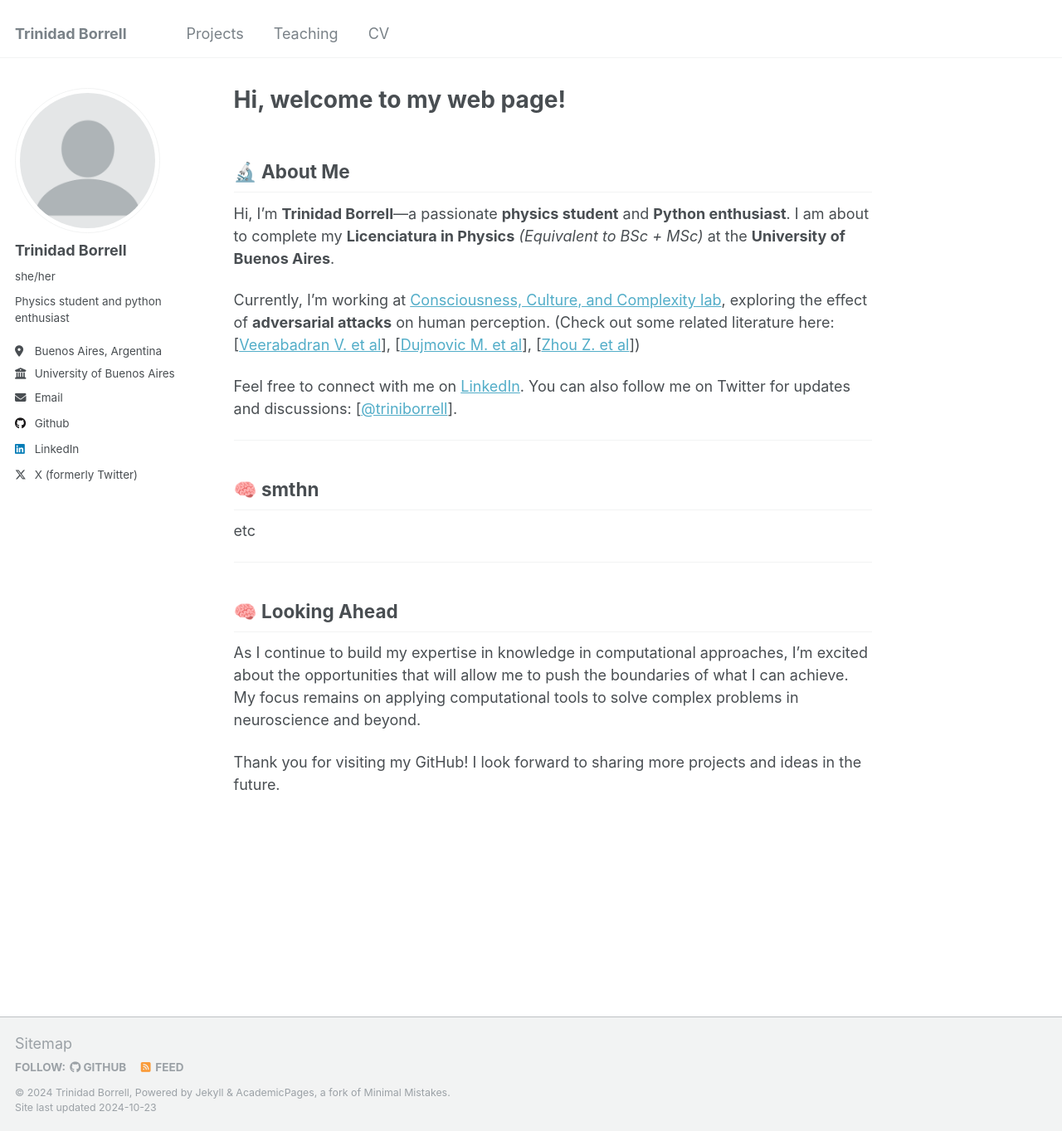
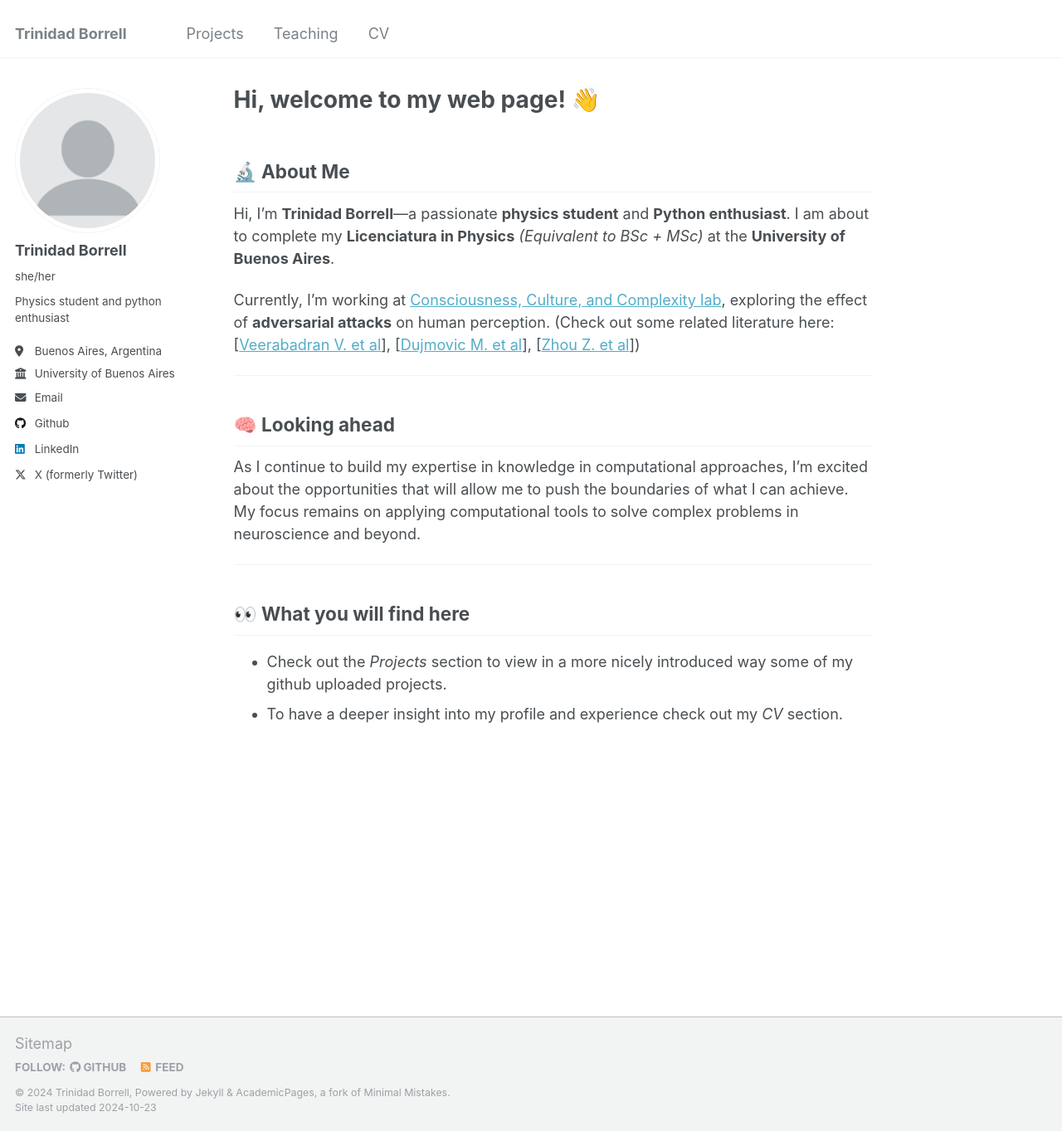
Before and after one commit to trinidadBorrell/trinidadBorrell.github.io, a Jekyll site: the page built from _pages/about.md, in a window 1280 px wide and 1363 px high. Shown: the whole window at 83% size. Built offline with Jekyll 4.4.1, drawn with Linux system fonts in a browser that asks for light colours; emoji names are drawn with the system emoji font.

Commit message:
update about me

```diff
--- a/_pages/about.md
+++ b/_pages/about.md
@@ -1,6 +1,6 @@
 ---
 permalink: /
-title: "Hi, welcome to my web page!"
+title: "Hi, welcome to my web page! :wave:"
 author_profile: true
 redirect_from:
   - /about/
@@ -13,18 +13,14 @@ Hi, I'm **Trinidad Borrell**—a passionate **physics student** and **Python ent
 
 Currently, I'm working at [Consciousness, Culture, and Complexity lab](https://www.cocucolab.org/), exploring the effect of **adversarial attacks** on human perception. (Check out some related literature here: [[Veerabadran V. et al](https://www.nature.com/articles/s41467-023-40499-0#Sec18)], [[Dujmovic M. et al](https://elifesciences.org/articles/55978.pdf)], [[Zhou Z. et al](https://www.nature.com/articles/s41467-019-08931-6.pdf)])
 
-Feel free to connect with me on [LinkedIn](https://www.linkedin.com/in/trinidad-borrell/). You can also follow me on Twitter for updates and discussions: [[@triniborrell](https://x.com/triniborrell)].
+---
+## 🧠 Looking ahead
+
+As I continue to build my expertise in knowledge in computational approaches, I’m excited about the opportunities that will allow me to push the boundaries of what I can achieve. My focus remains on applying computational tools to solve complex problems in neuroscience and beyond.
 
 ---
 
-## 🧠 smthn
+##  :eyes: What you will find here
 
-etc
-
----
-
-## 🧠 Looking Ahead
-
-As I continue to build my expertise in  knowledge in computational approaches, I’m excited about the opportunities that will allow me to push the boundaries of what I can achieve. My focus remains on applying computational tools to solve complex problems in neuroscience and beyond.
-
-Thank you for visiting my GitHub! I look forward to sharing more projects and ideas in the future.
+- Check out the _Projects_ section to view in a more nicely introduced way some of my github uploaded projects.
+- To have a deeper insight into my profile and experience check out my _CV_ section.
```
